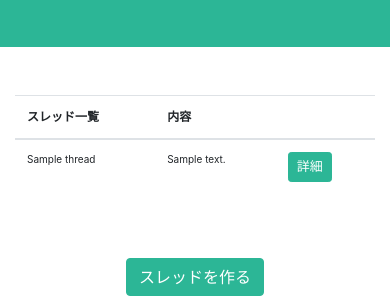
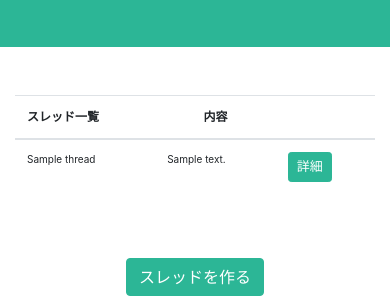
Before and after one commit to Asahi-jp/asaboard, a Django app: page / in a window 390 px wide. Shown: the part 211-511 px from the top of the page. Run offline with Django 3.2, Linux system fonts and the light colour scheme; a user stored in the database is signed in; tables that the repository leaves empty hold one stand-in row (values such as "Sample post"); some libraries are stand-ins or nearby versions.

Commit message:
レスポンシブ対応4

```diff
--- a/static/assets/css/pyboard.css
+++ b/static/assets/css/pyboard.css
@@ -26,4 +26,7 @@ main{
     .mobile-a{
         font-size: 13px;
     }
+    .mobile-text-center{
+        text-align: center;
+    }
 }
--- a/templates/index.html
+++ b/templates/index.html
@@ -12,7 +12,7 @@
                             <tr>
                                 <th class="mobile-font-size">スレッド一覧</th>
                                 <th class="mobile-none">日付</th>
-                                <th>内容</th>
+                                <th class="mobile-text-center">内容</th>
                                 <th></th>
                             </tr>
                         </thead>
```
